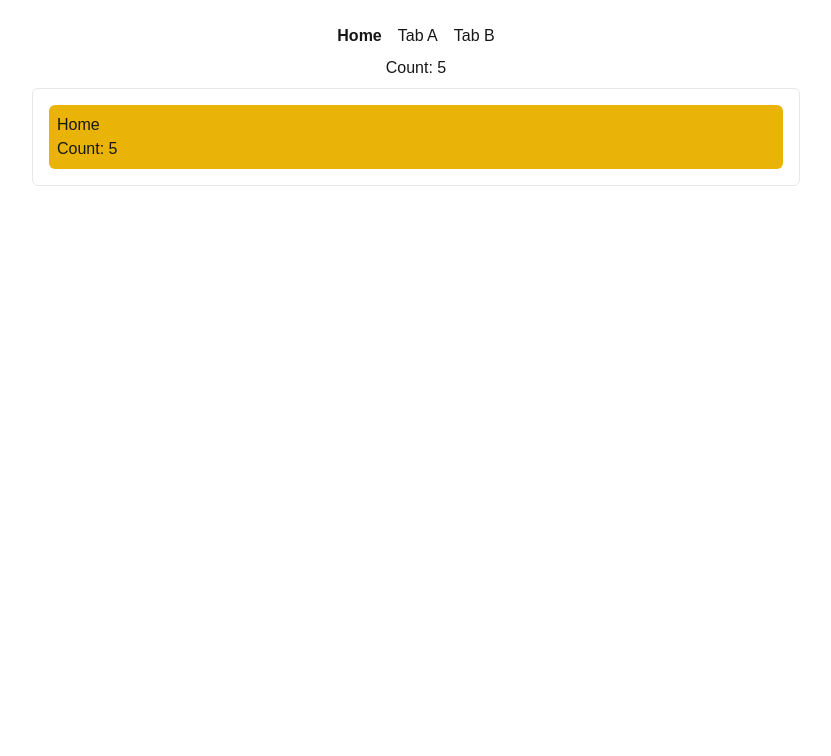
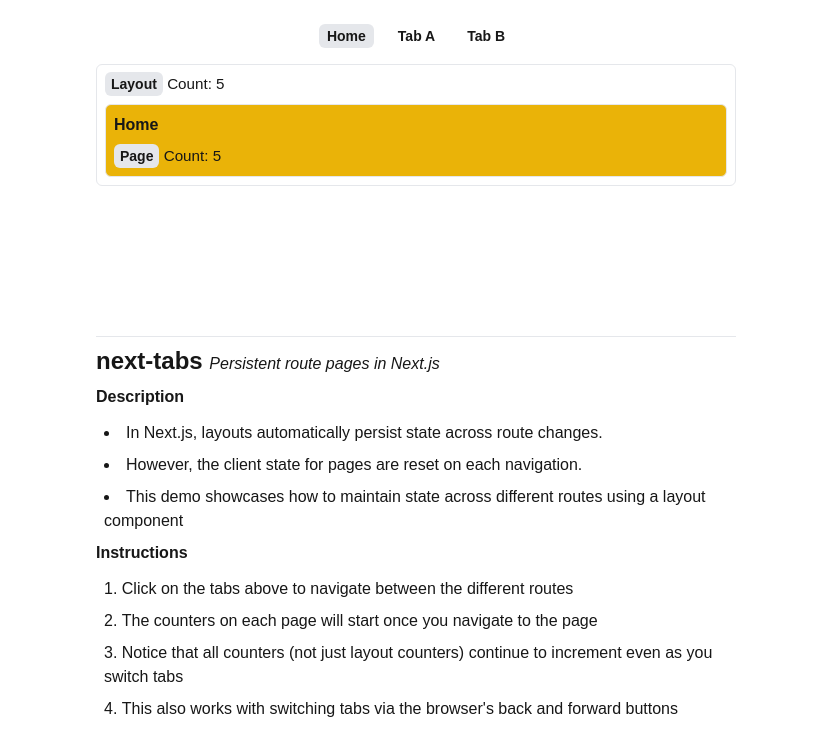
Before and after one commit to rexfordessilfie/next-tabs, a Next.js app: page / in a window 1280 px wide. Shown: the top 756 px of the page, without its empty margins (224-1055 px from the left). Built offline with nearby package versions, Linux system fonts and the light colour scheme.

Commit message:
chore: styling plus cleanup

```diff
--- a/app/@tab_a/tab-a/@sub_a/sub-a/page.tsx
+++ b/app/@tab_a/tab-a/@sub_a/sub-a/page.tsx
@@ -2,9 +2,9 @@ import { Counter } from "@/app/components/Counter";
 
 export default function SubA() {
   return (
-    <div className="bg-purple-500 p-2 rounded-md">
-      Sub A
-      <Counter />
+    <div className="border bg-purple-500 dark:bg-purple-600 p-2 rounded-md flex flex-col gap-2 dark:border-gray-500">
+      <h1 className="font-semibold">Sub A</h1>
+      <Counter label="Page" />
     </div>
   );
 }
--- a/app/@tab_a/tab-a/layout.jsx
+++ b/app/@tab_a/tab-a/layout.jsx
@@ -1,18 +1,23 @@
+import { Counter } from "@/app/components/Counter";
 import { NavLink } from "@/app/components/NavLink";
 import { Route } from "@/app/components/Route";
 
 export default function Layout({ children, sub_a }) {
   return (
-    <>
-      <div className="w-fit gap-4 text-center flex mx-auto py-2">
+    <div className="flex flex-col gap-2">
+      <div className="w-fit gap-4 text-center flex py-2 mx-auto">
         <NavLink href="/tab-a" exact>
           Tab A Home
         </NavLink>
         <NavLink href="/tab-a/sub-a">Sub A</NavLink>
       </div>
 
-      <Route path="/tab-a" exact component={children} />
-      <Route path="/tab-a/sub-a" component={sub_a} />
-    </>
+      <div className="border rounded-md p-2 flex flex-col gap-2 dark:border-gray-500">
+        <Counter label="Layout" />
+
+        <Route path="/tab-a" exact component={children} />
+        <Route path="/tab-a/sub-a" component={sub_a} />
+      </div>
+    </div>
   );
 }
--- a/app/@tab_a/tab-a/page.tsx
+++ b/app/@tab_a/tab-a/page.tsx
@@ -2,9 +2,9 @@ import { Counter } from "@/app/components/Counter";
 
 export default function TabA() {
   return (
-    <div className="bg-blue-500 p-2 rounded-md m-2">
-      Tab A
-      <Counter />
+    <div className="border bg-blue-500 dark:bg-blue-600 p-2 rounded-md flex flex-col gap-2 dark:border-gray-500">
+      <h1 className="font-semibold">Tab A</h1>
+      <Counter label="Page" />
     </div>
   );
 }
--- a/app/@tab_b/tab-b/page.tsx
+++ b/app/@tab_b/tab-b/page.tsx
@@ -2,9 +2,9 @@ import { Counter } from "@/app/components/Counter";
 
 export default function TabB() {
   return (
-    <div className="bg-red-500 p-2 rounded-md">
-      Tab B
-      <Counter />
+    <div className="border bg-red-500 dark:bg-red-600 p-2 rounded-md flex flex-col gap-2 dark:border-gray-500">
+      <h1 className="font-semibold">Tab B</h1>
+      <Counter label="Page" />
     </div>
   );
 }
--- a/app/components/Counter.tsx
+++ b/app/components/Counter.tsx
@@ -2,7 +2,7 @@
 import React from "react";
 import { useEffect, useState } from "react";
 
-export function Counter() {
+export function Counter({ label }: { label?: string }) {
   const [count, setCount] = useState(0);
 
   useEffect(() => {
@@ -15,5 +15,16 @@ export function Counter() {
     };
   }, []);
 
-  return <div>Count: {count}</div>;
+  return (
+    <p className="text-[0.95rem]">
+      {label ? (
+        <>
+          <span className="dark:bg-gray-800 py-1 px-1.5 rounded-md bg-gray-200 font-semibold text-sm">
+            {label}
+          </span>{" "}
+        </>
+      ) : null}
+      Count: {count}
+    </p>
+  );
 }
--- a/app/components/NavLink.tsx
+++ b/app/components/NavLink.tsx
@@ -14,10 +14,9 @@ export function NavLink({ exact, ...props }: Props) {
   return (
     <Link
       {...props}
-      style={{
-        ...(isActive ? { fontWeight: "bold" } : {}),
-        ...props.style,
-      }}
+      className={`${
+        isActive ? "dark:bg-gray-800 bg-gray-200 font-semibold" : ""
+      } p-0.5 px-2 text-sm font-semibold hover:bg-gray-100 dark:hover:bg-gray-700 rounded-md`}
     />
   );
 }
--- a/app/layout.tsx
+++ b/app/layout.tsx
@@ -33,19 +33,71 @@ export default function RootLayout({
   return (
     <html lang="en">
       <body
-        className={`${geistSans.variable} ${geistMono.variable} antialiased flex flex-col flex-1 items-center p-4`}
+        className={`${geistSans.variable} ${geistMono.variable} antialiased flex flex-col flex-1 items-center p-4 dark:text-gray-300`}
       >
+        <div className="w-full max-w-screen-sm flex-col flex">
+          <div className="flex-col flex gap-2 min-h-72">
             <div className="w-fit gap-4 text-center flex mx-auto py-2">
               <NavLink href="/">Home</NavLink>
               <NavLink href="/tab-a">Tab A</NavLink>
               <NavLink href="/tab-b">Tab B</NavLink>
             </div>
 
-        <Counter />
-        <div className="p-4 border rounded-md mt-2 max-w-screen-md w-full flex flex-col">
+            <div className="p-2 border dark:border-gray-500 rounded-md flex flex-col gap-2">
+              <Counter label="Layout" />
               <Route path="/" component={children} />
               <Route path="/tab-a" component={tab_a} />
               <Route path="/tab-b" component={tab_b} />
+            </div>
+          </div>
+
+          <div className="w-full [&_p]:mb-1">
+            <hr className="w-full border-t dark:border-gray-500 mt-8 mb-2" />
+            <h1 className="text-2xl font-bold mb-2">
+              next-tabs{" "}
+              <i className="text-base font-normal">
+                Persistent route pages in Next.js
+              </i>
+            </h1>
+
+            <p className="font-semibold">Description</p>
+            <ul className="list-disc list-inside [&>li]:mb-2 mt-3 ml-2">
+              <li>
+                In Next.js, layouts automatically persist state across route
+                changes.
+              </li>
+
+              <li>
+                However, the client state for pages are reset on each
+                navigation.
+              </li>
+
+              <li>
+                This demo showcases how to maintain state across different
+                routes using a layout component
+              </li>
+            </ul>
+
+            <p className="font-semibold">Instructions</p>
+            <ol className="list-decimal list-inside [&>li]:mb-2 mt-3 ml-2">
+              <li>
+                Click on the tabs above to navigate between the different routes
+              </li>
+
+              <li>
+                The counters on each page will start once you navigate to the
+                page
+              </li>
+              <li>
+                Notice that all counters (not just layout counters) continue to
+                increment even as you switch tabs
+              </li>
+              <li>
+                This also works with switching tabs via the browser's back and
+                forward buttons
+              </li>
+            </ol>
+          </div>
         </div>
       </body>
     </html>
--- a/app/page.tsx
+++ b/app/page.tsx
@@ -2,9 +2,9 @@ import { Counter } from "./components/Counter";
 
 export default function Home() {
   return (
-    <div className="bg-yellow-500 rounded-md p-2">
-      Home
-      <Counter />
+    <div className="border bg-yellow-500 dark:bg-yellow-700 rounded-md p-2 dark:border-gray-500 gap-2 flex flex-col">
+      <h1 className="font-semibold">Home</h1>
+      <Counter label="Page" />
     </div>
   );
 }
```
Lines whose indentation alone changed are shown as unchanged.
